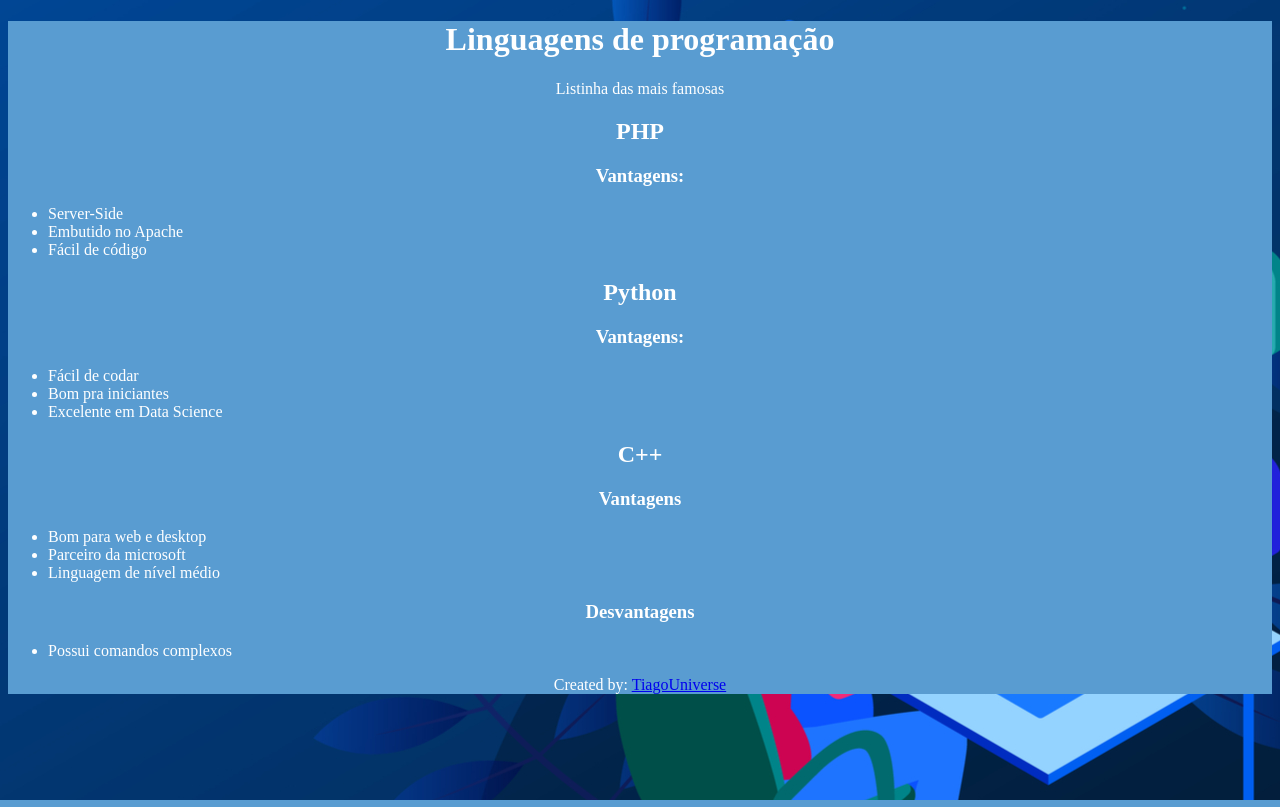
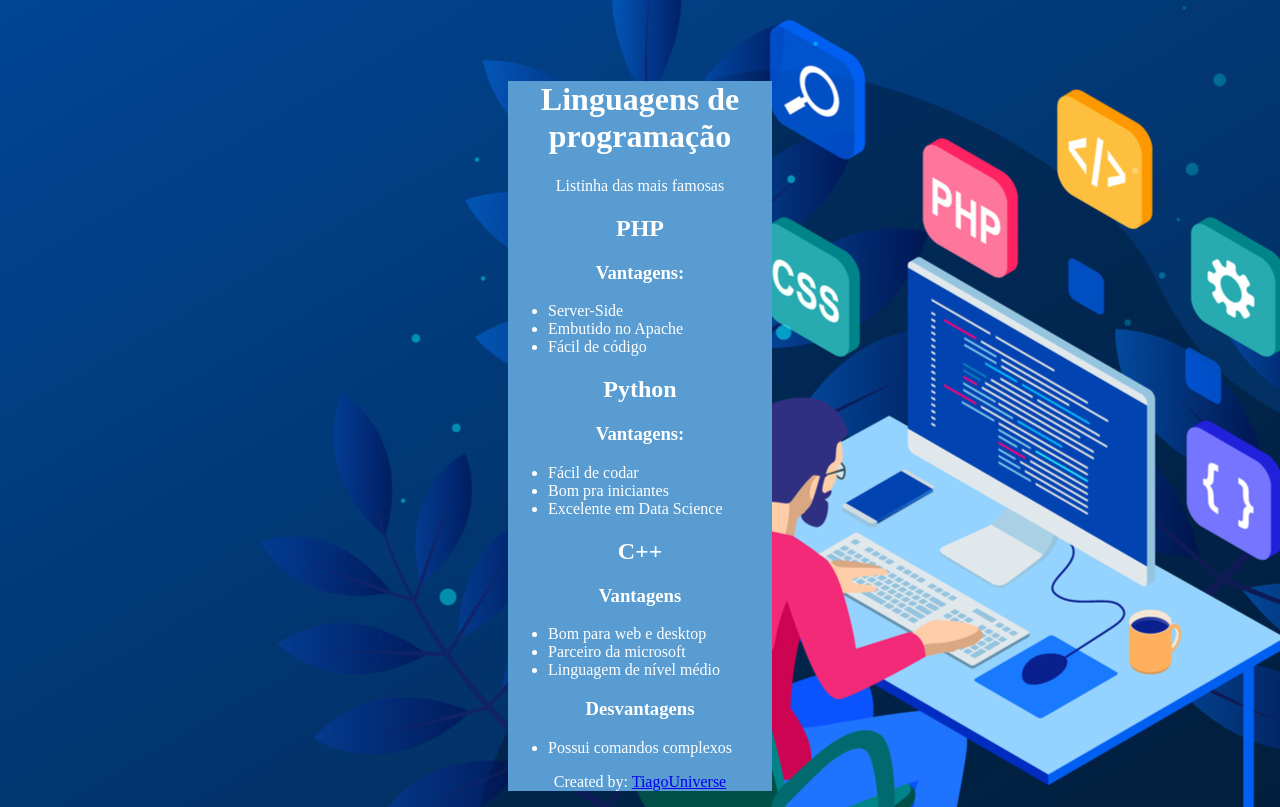
Before and after one commit to TiagoUniverse/Curso-de-FRONT-END---FreeCode-Camp, a PHP site: page / in a window 1280 px wide. Run offline with PHP 8.4, Linux system fonts and the light colour scheme.

Commit message:
Aplicando CSS

```diff
--- a/Pratica 1 de Tiago/styles.css
+++ b/Pratica 1 de Tiago/styles.css
@@ -1,6 +1,9 @@
 body{
     background-image: url("wallpaper.jpg");
     color: white;
+    padding-left: 500px;
+    padding-right: 500px;
+    padding-top: 52px;
 }
 
 h1 , h2, h3, p{
```
